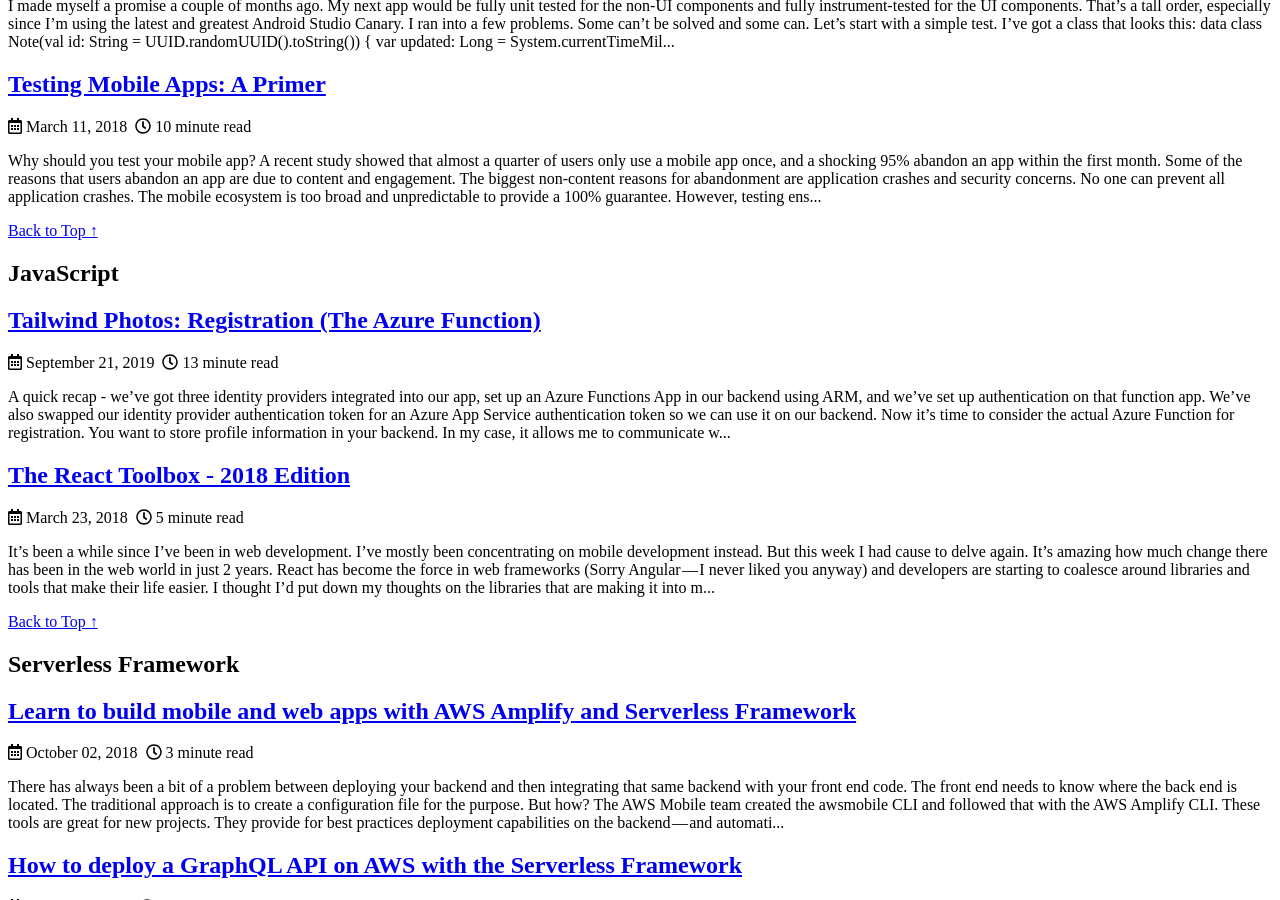
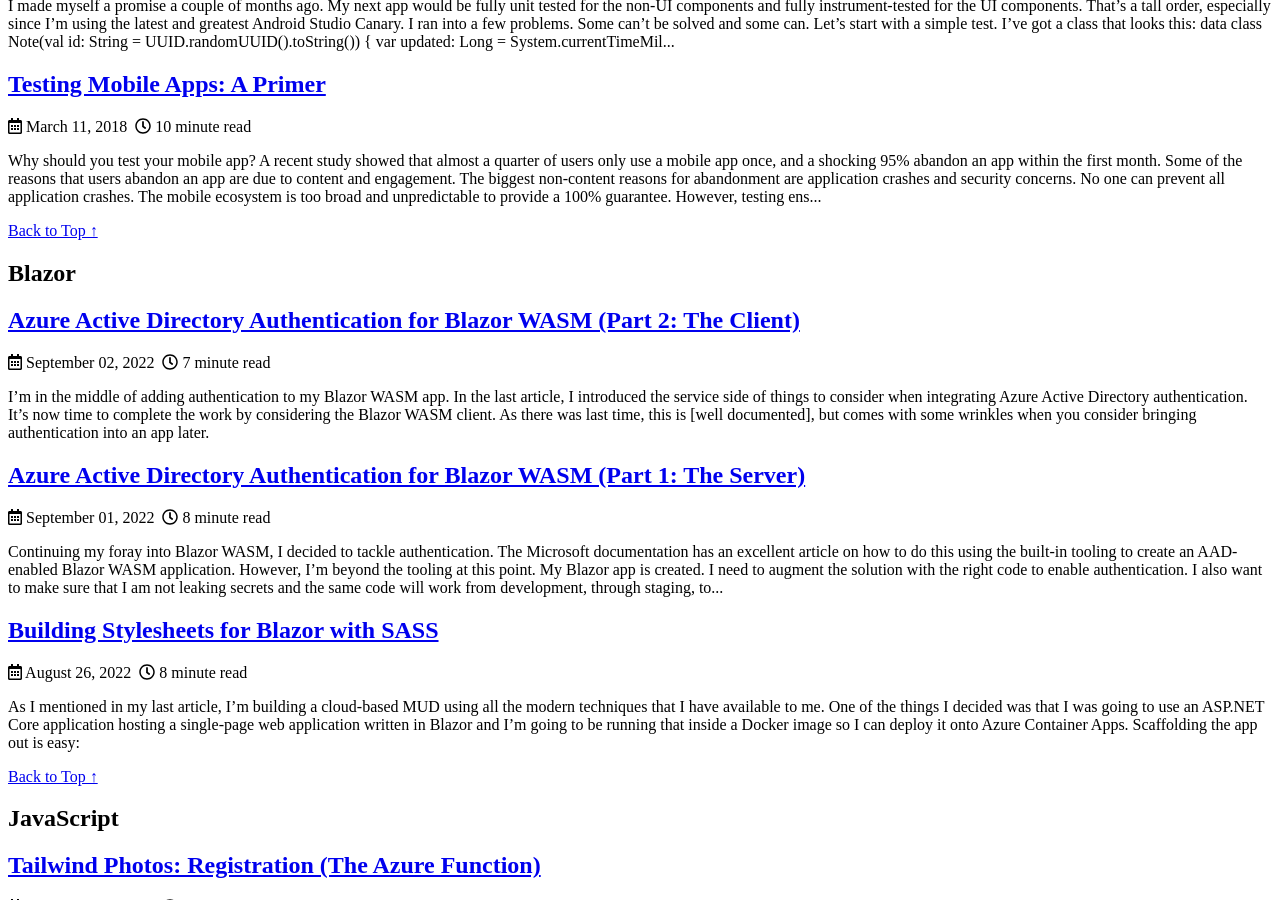
Before and after one commit to adrianhall/adrianhall.github.io, a Jekyll site: the page built from _pages/tags-archive.md, in a window 1280 px wide and 900 px high, scrolled down 13530 px. Built offline with Jekyll 4.4.1, drawn with Linux system fonts in a browser that asks for light colours; nearby versions of some CDN libraries; some of the changed text lies outside the part shown.

Commit message:
09/02 blog post

````diff
--- a/_posts/2022/2022-09-01-blazor-wasm-aad-auth-part-1.md
+++ b/_posts/2022/2022-09-01-blazor-wasm-aad-auth-part-1.md
@@ -8,7 +8,7 @@
 
 Continuing my foray into Blazor WASM, I decided to tackle authentication.  The Microsoft documentation has [an excellent article](https://docs.microsoft.com/aspnet/core/blazor/security/webassembly/hosted-with-azure-active-directory?view=aspnetcore-6.0) on how to do this using the built-in tooling to create an AAD-enabled Blazor WASM application.  However, I'm beyond the tooling at this point.  My Blazor app is created.  I need to augment the solution with the right code to enable authentication.  I also want to make sure that I am not leaking secrets and the same code will work from development, through staging, to production.  There is a little more to the story than the basic details provided by the documentation.
 
-This article will be in three parts.  This part will cover the the server code.  The next part will cover the client code.  Finally, I'll take a look at what it takes to convert the basic code for flexible use across development to staging and production.
+This article will be in three parts.  This part will cover the the server code.  The [next part]({% post_url 2022/2022-09-02-blazor-wasm-aad-auth-part-2 %}) will cover the client code.  Finally, I'll take a look at what it takes to convert the basic code for flexible use across development to staging and production.
 
 ## Jobs to be done
 
@@ -133,12 +133,14 @@
     .AddMicrosoftIdentityWebApi(builder.Configuration.GetSection("AzureAd"));
 ```
 
-This loads the `AzureAd` configuration (which is combined from the `appsettings.json` and the secrets manager) and then adds authentication services to the backend service.  To actually use this, I need to add authentication and authorization support in the web request pipeline.  Still in `Program.cs`, add the following right above the `app.UseRouting()` line:
+This loads the `AzureAd` configuration (which is combined from the `appsettings.json` and the secrets manager) and then adds authentication services to the backend service.  To actually use this, I need to add authentication and authorization support in the web request pipeline.  Still in `Program.cs`, add the following right below the `app.UseRouting()` line:
 
 ``` csharp
 app.UseAuthentication();
 app.UseAuthorization();
 ```
+
+> Note that you must put the `UseAuthorization()` line BELOW `UseRouting()`.
 
 ## Step 5: Add the IHttpContextAccessor service
 
@@ -177,6 +179,6 @@
 
 ## Next steps
 
-Actually, there isn't a lot to do right now.  I can't test this out until I've completed the client side of things, which will allow me to sign in to the Blazor WASM app and pull authenticated information.  That will be covered in the next blog post.
+Actually, there isn't a lot to do right now.  I can't test this out completely until I've completed the client side of things, which will allow me to sign in to the Blazor WASM app and pull authenticated information.  However, I can run a Postman check to pull `/WeatherForecast` to ensure it returns a 401 Unauthorized error code.
 
-Until then, happy coding!
+The client piece is covered in the [next blog post]({% post_url 2022/2022-09-02-blazor-wasm-aad-auth-part-2 %}). Until then, happy coding!
--- /dev/null
+++ b/_posts/2022/2022-09-02-blazor-wasm-aad-auth-part-2.md
@@ -0,0 +1,284 @@
+---
+title: "Azure Active Directory Authentication for Blazor WASM (Part 2: The Client)"
+categories:
+  - ASP.NET
+tags:
+  - Blazor
+---
+
+I'm in the middle of adding authentication to my Blazor WASM app.  In the [last article]({% post_url 2022/2022-09-01-blazor-wasm-aad-auth-part-1 %}), I introduced the service side of things to consider when integrating Azure Active Directory authentication.  It's now time to complete the work by considering the Blazor WASM client.  As there was last time, this is [well documented], but comes with some wrinkles when you consider bringing authentication into an app later.
+
+I've got a Sign-in button called `AuthButton.razor` that looks like this:
+
+``` html
+<button type="button" class="auth-button">Sign in</button>
+```
+
+Exciting, isn't it.  It doesn't do anything.  What I'll be doing in this article is turning it into something that allows the user to trigger an authentication event and that allows the user to sign out later on, changing state as necessary.
+
+## Jobs to be done
+
+As with the server, there's a list of things to do:
+
+1. Register an app with Azure Active Directory for the client app.
+2. Give the app registration permission to access the scope we previously set up for the server.
+3. Add client app configuration with the client app registration settings.
+4. Add authentication service support to the client app.
+5. Update components to support authorized views.
+
+Now, let's get to it!
+
+## Step 1: Register an ap with Azure Active Directory.
+
+When you set up client authentication with Azure Active Directory, you inevitably set up two application registrations - one for the service and one for the client.  You then expose an API on the service registration and ask permission to access that API on the client registration.  In the [last article]({% post_url 2022/2022-09-01-blazor-wasm-aad-auth-part-1 %}), I configured the service side, so now it's time to create an app registration on the client side.
+
+1. Sign in to the [Azure portal](https://portal.azure.com), and navigate to **Azure Active Directory**.
+2. Select **App registrations** in the sidebar.
+3. Press the **New registration** button.
+4. Provide a name for the app (I used `CloudMUD for Blazor (Dev)`).
+5. Choose a **Supported account types**. For this application, I've selected **Accounts in any organizational directory (Any Azure AD Directory - Multitenant) and personal Microsoft accounts (e.g. Skype, Xbox)** as this allows anyone who has either an AAD account or a Microsoft account to log into my app.
+6. Set the **Redirect URI** to **Single-page application (SPA) and provide the redirect URI `https://localhost/authentication/login-callback`.
+7. Press the **Register** button at the bottom of the page.
+
+![Screenshot to show registering an application]({{ site.baseurl }}/assets/images/2022/09-02/image1.png)
+
+Pay particular attention to the Redirect URI.  It's different from the service version and has to match the URI you are using in your application.  When you register the production app, it will be based on the URI of your production service.
+
+As before, record the **Application (Client) ID** in your handy Notepad.  Make sure you distinguish it from the service application ID - they are different and used in different places.
+
+## Step 2: Grant permission to access the API
+
+You will now be shown the settings for the app registration.  You can also get this information later.  Navigate back to **App registrations** and select the app registration you created.
+
+1. Select **API permissions** in the sidebar.
+2. Press **Add a permission**.
+3. Select the **My APIs** tab.
+4. Select **CloudMUD (Dev)** (or whatever you called the service side app registration you created in the last article).
+5. Check the box next to **API.Access** (or whatever you called the service side scope you created in the last article).
+6. Press **Add permissions** at the bottom of the page.
+
+![Screenshot showing the added permission]({{ site.baseurl }}/assets/images/2022/09-02/image2.png)
+
+## Step 3: Add client configuration to the app
+
+Open up the `cloudmud.Client` project, then the `wwwroot` directory.  Add `appsettings.json` file to the `wwwroot` with the following contents:
+
+``` json
+{
+  "AzureAd": {
+    "Authority": "https://login.microsoftonline.com/{TENANT ID}",
+    "ClientId": "{CLIENT APP ID}",
+    "ValidateAuthority": true,
+    "Scope": "api:{SERVER APP ID}/API.Access"
+  }
+}
+```
+
+Replace the replacable things here with your settings from your Notepad file.  For example, using the example data I used last time:
+
+``` json
+{
+  "AzureAd": {
+    "Authority": "https://login.microsoftonline.com/e86c78e2-8bb4-4c41-aefd-918e0565a45e",
+    "ClientId": "b40e140a-56c9-4ba4-91e5-b39e9ea83abc",
+    "ValidateAuthority": true,
+    "Scope": "api://41451fa7-82d9-4673-8fa5-69eff5a761fd/API.Access"
+  }
+}
+```
+
+It's easy enough to mess up the app registrations here - make sure the `ClientId` is the app registration you created above and the `Scope` is the scope string you copied when you exposed the API during the last article.
+
+> Yes, this is also leaking information.  We don't want to check this file into source code control just yet (and may want to list the file in a `.gitignore` file).  In the next article, we'll fix the project so that this information is loaded from the service.
+
+## Step 4: Add the authentication service
+
+Start by adding the following NuGet packages:
+
+* `Microsoft.Authentication.WebAssembly.Msal`
+* `Microsoft.Extensions.Http`
+
+The `Microsoft.Authentication.WebAssembly.Msal` NuGet package to the `cloudmud.Client` project.  This contains a set of primitives to authenticate to Azure Active Directory and obtain tokens for calling protected APIs, and the `Microsoft.Extensions.Http` package provides primitives for using scoped Http client factories, which helps with sending authentication to the remote service.
+
+Back in the `cloudmud.Client` project, open up the `Program.cs` file.  This is a file I have not touched thus far, but it's thankfully short.  There is already a `HttpClient` service that has been added to support REST requests.  I'm going to replace that with the following code:
+
+``` csharp
+/*
+** Add a HttpClient for REST APIs to the app.
+*/
+var name = "cloudmud.Client.ServerAPI";
+var aadScope = builder.Configuration["AzureAd:Scope"];
+builder.Services
+    .AddHttpClient(name, client => client.BaseAddress = new Uri(builder.HostEnvironment.BaseAddress))
+    .AddHttpMessageHandler<BaseAddressAuthorizationMessageHandler>();
+builder.Services
+    .AddScoped(sp => sp.GetRequiredService<IHttpClientFactory>().CreateClient(name));
+
+/*
+** Add support for Azure Active Directory
+*/
+builder.Services
+    .AddMsalAuthentication(options =>
+    {
+        builder.Configuration.Bind("AzureAd", options.ProviderOptions.Authentication);
+        options.ProviderOptions.DefaultAccessTokenScopes.Add(aadScope);
+    });
+```
+
+The first section changes the provided `HttpClient` and swaps it for a named `IHttpClientFactory` which handles adding the authorization header for me if the user is authenticated.  The second section brings in the MSAL authentication module.
+
+Finally, add the MSAL low-level service to the `wwwroot/index.html` file.  Add the following line in the same place as where the `_framework/blazor.webassembly.js` file is brought in:
+
+``` html
+<script src="_content/Microsoft.Authentication.WebAssembly.Msal/AuthenticationService.js"></script>
+```
+
+Finally (before I tackle the components that I have written), I need to update three existing razor files.  First up is `_Imports.razor`.  I want to be able to handle authorization everywhere.  To do
+that, add the following lines:
+
+``` csharp
+@using Microsoft.AspNetCore.Authorization;
+@using Microsoft.AspNetCore.Components.Authorization;
+@using Microsoft.AspNetCore.Components.WebAssembly.Authentication;
+```
+
+Order is not important, so just add it where you feel like it should go.  Next up, I need to ensure that the authorization context is available in all the components.  To do that, update the `App.razor` as follows:
+
+``` xml
+<CascadingAuthenticationState>
+    <Router AppAssembly="@typeof(App).Assembly">
+        <Found Context="routeData">
+            <AuthorizeRouteView RouteData="@routeData" DefaultLayout="@typeof(MainLayout)">
+                <NotAuthorized>
+                    <p role="alert">You are not authorized to access this resource</p>
+                </NotAuthorized>
+            </AuthorizeRouteView>
+        </Found>
+        <NotFound>
+            <PageTitle>Not found</PageTitle>
+            <LayoutView Layout="@typeof(MainLayout)">
+                <p role="alert">Sorry, there's nothing at this address.</p>
+            </LayoutView>
+        </NotFound>
+    </Router>
+</CascadingAuthenticationState>
+```
+
+The basics here are that the entire router is surrounded by a `CascadingAuthenticationState` - this ensures that the authorization context is available everywhere.  Then, replace the `RouteView` with the `AuthorizeRouteView` and ensure that a `NotAuthorized` section is added to handle the case when the user is not authenticated.
+
+Finally, add `Pages/Authentication.razor` with the following contents:
+
+``` csharp
+@page "/authentication/{action}"
+
+<RemoteAuthenticatorView Action="@Action" />
+
+@code {
+    [Parameter]
+    public string? Action {get; set; }
+}
+```
+
+This creates routes called `/authentication/login` and `/authentication/logout` to help with the authentication process.  You can actually attach it to any URL.
+
+## Step 5: Update components
+
+Now, let's talk about updating the `AuthButton.razor` component so that it is aware of Azure Active Directory.  Before, we just had a button.  Now let's look at it:
+
+``` csharp
+@using Microsoft.AspNetCore.Components.WebAssembly.Authentication
+@inject NavigationManager Navigation
+
+<AuthorizeView>
+    <Authorized>
+        <button type="button" class="auth-button" @onclick="SignOutEventHandler">Sign out</button>
+    </Authorized>
+    <NotAuthorized>
+        <button type="button" class="auth-button" @onclick="SignInEventHandler">Sign in</button>
+    </NotAuthorized>
+</AuthorizeView>
+
+@code {
+    void SignOutEventHandler() {
+        Navigation.NavigateTo($"authentication/logout?post_logout_redirect_uri=/");
+    }
+
+    void SignInEventHandler() {
+        Navigation.NavigateTo($"authentication/login?returnUrl={Uri.EscapeDataString(Navigation.Uri)}");
+    }
+}
+```
+
+The button is a sign-out button when the user is authorized, and a sign-in button when the user is not authorized.  When you run the app, clicking on Sign in will create a pop-up, asking you to sign in, then asking you to consent (check out which strings are used where so you can adjust to get the right user experience on consent).
+
+It's likely that sign-out doesn't work (at least, it didn't for me - I'll work on it!).  You can run the app now and sign in.  Check out the session storage (using the browser developer tools) to see the information that MSAL stores in your browser.
+
+Let's do something more significant, however.  In the last article, I set up an API that required authorization.  I can update the `Pages/Index.razor` to use that now:
+
+``` csharp
+@page "/"
+@attribute [AllowAnonymous]
+@inject HttpClient Http
+
+<h1>Hello, world!</h1>
+
+<AuthorizeView>
+    <NotAuthorized>
+        <p>You are not authorized.  Data will not be loaded.</p>
+    </NotAuthorized>
+    <Authorized>
+        @if (forecasts == null)
+        {
+            <p><i>Loading...</i></p>
+        }
+        else
+        {
+            <table class="table">
+                <thead>
+                    <tr>
+                        <th>Date</th>
+                        <th>Temp. (C)</th>
+                        <th>Temp. (F)</th>
+                        <th>Summary</th>
+                    </tr>
+                </thead>
+                <tbody>
+                    @foreach (var forecast in forecasts)
+                    {
+                        <tr>
+                            <td>@forecast.Date.ToShortDateString()</td>
+                            <td>@forecast.TemperatureC</td>
+                            <td>@forecast.TemperatureF</td>
+                            <td>@forecast.Summary</td>
+                        </tr>
+                    }
+                </tbody>
+            </table>
+        }
+    </Authorized>
+</AuthorizeView>
+
+@code {
+    private WeatherForecast[]? forecasts;
+
+    protected override async Task OnInitializedAsync()
+    {
+        try
+        {
+            forecasts = await Http.GetFromJsonAsync<WeatherForecast[]>("WeatherForecast");
+        }
+        catch (AccessTokenNotAvailableException exception)
+        {
+            exception.Redirect();
+        }
+    }
+}
+```
+
+Let's take this bit by bit.  The `[AllowAnonymous]` at the top says that the user doesn't have to be authenticated to use this page, but I still want to know if they are authenticated or not.  I then wrap the page in an `<AuthorizeView>` which lets me define different layouts depending on whether the user is signed in currently.  If the user is signed in, then a terse message is displayed.  If not, then the data is fetched and then a table is displayed.
+
+## Next steps
+
+There isn't much to do now for authorization.  In the next article, I'll talk about the changes necessary to make this project suitable for deploying to the cloud, including discussing how to get rid of the `appsettings.json` in the client project and where to store secrets in the cloud.
+
+Until next time, happy hacking!
````
Also changed, not shown: assets/images/2022/09-02/image1.png (added), assets/images/2022/09-02/image2.png (added).
